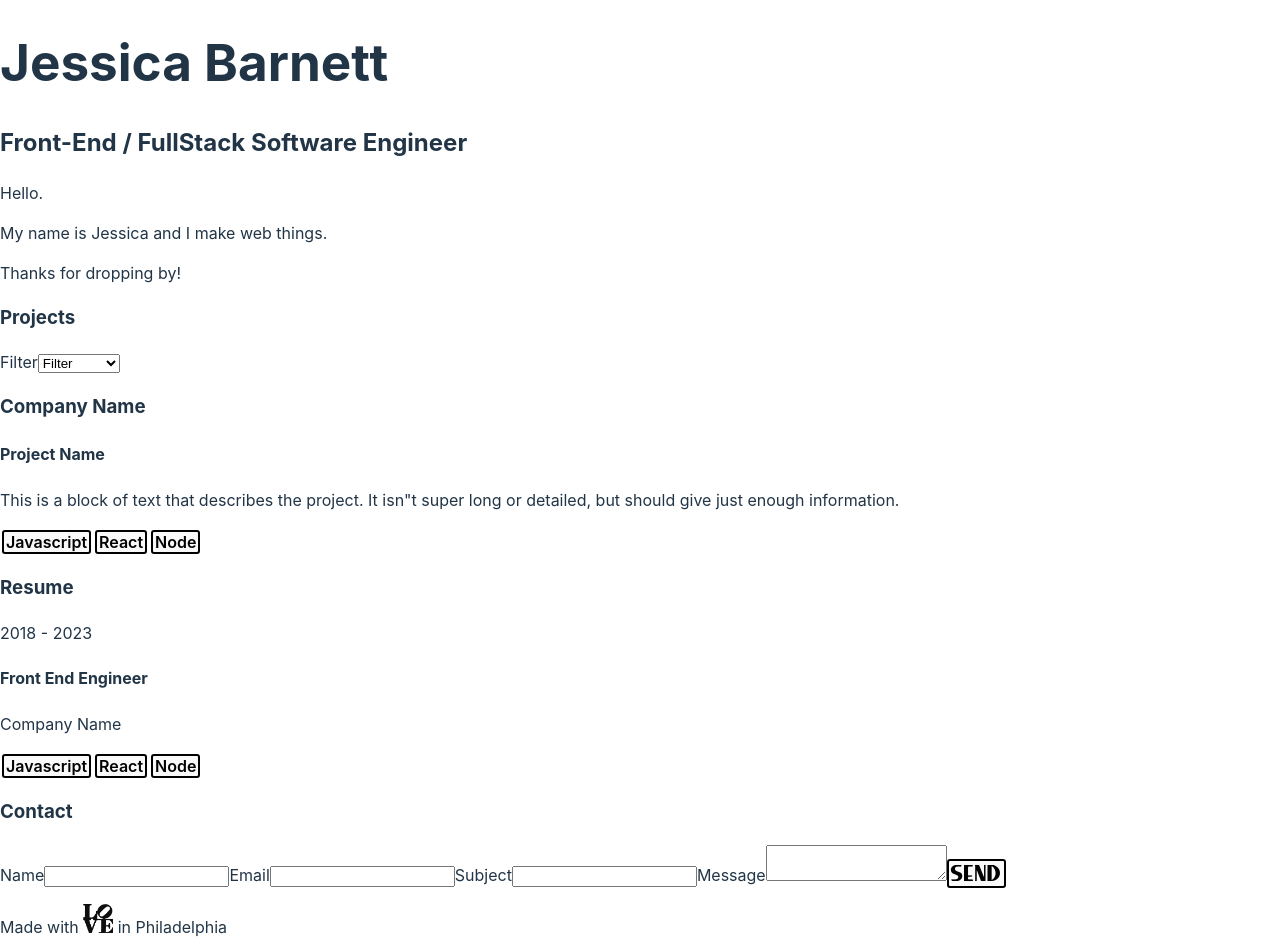
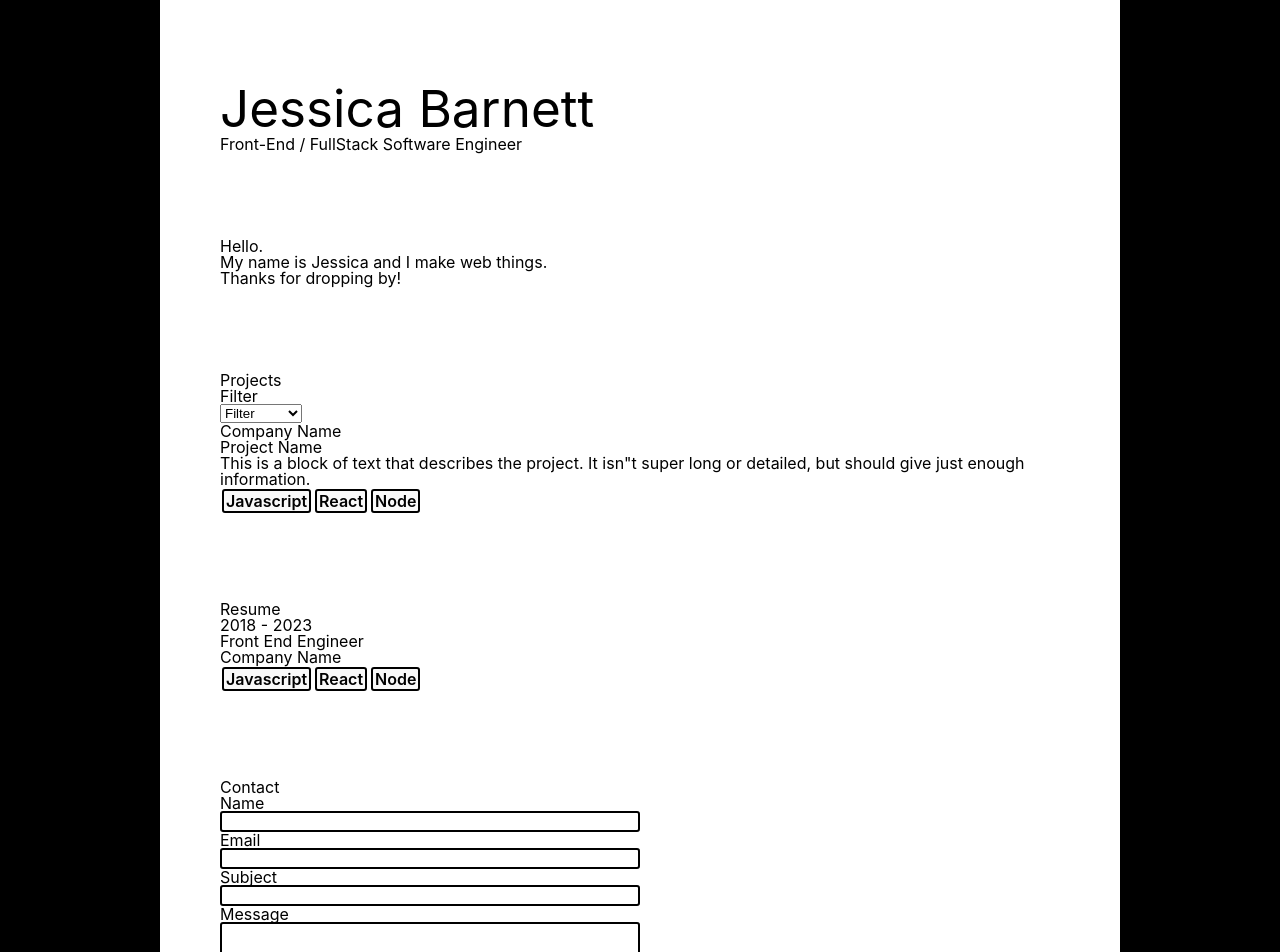
Before and after one commit to JessicaBarnett/JessicaBarnett.github.io, a React (Vite) app in the folder app/: page / in a window 1280 px wide. Shown: the top 952 px of the page. Built offline with nearby package versions, Linux system fonts and the light colour scheme.

Commit message:
broke apart the variables file because I didn't realize sass variable imports are namespaced now.

```diff
--- a/app/src/App.css
+++ b/app/src/App.css
@@ -1,3 +1,57 @@
+/* http://meyerweb.com/eric/tools/css/reset/
+   v2.0 | 20110126
+   License: none (public domain)
+*/
+html, body, div, span, applet, object, iframe,
+h1, h2, h3, h4, h5, h6, p, blockquote, pre,
+a, abbr, acronym, address, big, cite, code,
+del, dfn, em, img, ins, kbd, q, s, samp,
+small, strike, strong, sub, sup, tt, var,
+b, u, i, center,
+dl, dt, dd, ol, ul, li,
+fieldset, form, label, legend,
+table, caption, tbody, tfoot, thead, tr, th, td,
+article, aside, canvas, details, embed,
+figure, figcaption, footer, header, hgroup,
+menu, nav, output, ruby, section, summary,
+time, mark, audio, video {
+  margin: 0;
+  padding: 0;
+  border: 0;
+  font-size: 100%;
+  font: inherit;
+  vertical-align: baseline;
+}
+
+/* HTML5 display-role reset for older browsers */
+article, aside, details, figcaption, figure,
+footer, header, hgroup, menu, nav, section {
+  display: block;
+}
+
+body {
+  line-height: 1;
+}
+
+ol, ul {
+  list-style: none;
+}
+
+blockquote, q {
+  quotes: none;
+}
+
+blockquote:before, blockquote:after,
+q:before, q:after {
+  content: "";
+  content: none;
+}
+
+table {
+  border-collapse: collapse;
+  border-spacing: 0;
+}
+
 /**************
     FONTS
 ***************/
@@ -55,8 +109,56 @@ i {
   color: white;
 }
 
+/**************
+    FORMS
+***************/
+form {
+  max-width: 50%;
+}
+
+label {
+  display: block;
+}
+
+input {
+  display: block;
+  border: 2px solid black;
+  border-radius: 3px;
+  width: 100%;
+}
+
+textarea {
+  display: block;
+  border: 2px solid black;
+  border-radius: 3px;
+  width: 100%;
+  min-height: 250px;
+}
+
+/**************
+    SELECT
+***************/
 * {
   box-sizing: border-box;
+}
+
+#root {
+  width: 100%;
+  background-color: #000;
+}
+
+.page {
+  background-color: #FFF;
+  width: 100%;
+  color: #000;
+  padding: 80px 60px;
+}
+@media (min-width: 480px) {
+  .page {
+    width: 95%;
+    max-width: 960px;
+    margin: 0 auto;
+  }
 }
 
 /**************
@@ -82,4 +184,11 @@ table {
   border: 1px solid black;
 }
 
+/**************
+    SECTION
+***************/
+section {
+  margin-bottom: 86px;
+}
+
 /*# sourceMappingURL=App.css.map */
--- a/app/src/App.tsx
+++ b/app/src/App.tsx
@@ -3,25 +3,25 @@ import "./App.css"
 function App() {
 
   return (
-    <>
+      <div className="page">
 
-      <div className="title">
+        <section className="title">
           <h1 className="h-title-1">Jessica Barnett</h1>
           <h2 className="h-title-2">Front-End / FullStack Software Engineer</h2>
-      </div>
+        </section>
 
 
 
 
-      <div className="about">
+        <section className="about">
           <p className="h-deco-1">Hello.</p>
           <p className="h-deco-2">My name is Jessica and I make web things.</p>
           <p className="h-deco-3">Thanks for dropping by!</p>
-      </div>
+        </section>
 
 
 
-      <div className="projects">
+        <section className="projects">
           <h3 className="h-section-1">Projects</h3>
           <label htmlFor="filterProjects">Filter</label>
           <select name="filterProjects" id="filterProjects">
@@ -43,13 +43,13 @@ function App() {
           </div>
           {/* End Project Component */}
 
-      </div>
+        </section>
 
 
 
 
 
-      <div className="resume">
+        <section className="resume">
           <h3 className="h-section-1">Resume</h3>
 
           {/* Begin Experience Component */}
@@ -63,12 +63,12 @@ function App() {
           </div>
           {/* End Experience Component */}
 
-      </div>
+        </section>
 
 
 
 
-      <div className="contact">
+        <section className="contact">
           <h3 className="h-section-1">Contact</h3>
 
           {/* Begin ContactForm Component */}
@@ -104,9 +104,9 @@ function App() {
             </a>
           </div>
 
-      </div>
+        </section>
 
-      <div className="footer">
+        <section className="footer">
           <table>
             <tr>
               <th>Language</th>
@@ -130,9 +130,9 @@ function App() {
             <button className="btn-2" type="button">Source</button>
           </a>
           <p>Code for this website is available for review on Github.  It took [time] to construct from start to finish.  Build with React, Vite, and sass. </p>
+        </section>
+
       </div>
-
-    </>
   )
 }
 
--- a/app/stylesheets/App.scss
+++ b/app/stylesheets/App.scss
@@ -1,12 +1,33 @@
-// @use "./reset.css";
-@use "./_variables.scss";
-@use "./_utilities.scss";
+@use "./reset.css";
+@use "./variables/_colors.scss" as c;
+@use "./variables/_breakpoints.scss" as bp;
+@use "./variables/_variables.scss" as v;
+@use "./utils" as u;
 @use "./_typography.scss";
 @use "./_forms.scss";
 
 * {
   box-sizing: border-box;
 }
+
+#root {
+  width: 100%;
+  background-color: c.$black;
+}
+
+.page {
+  background-color: c.$white;
+  width: 100%;
+  color: c.$black;
+  padding: 80px 60px;
+
+  @include u.respond-to(bp.$small) {
+    width: 95%;
+    max-width: v.$page-max-width;
+    margin: 0 auto;
+  }
+}
+
 
 /**************
     IMAGES
@@ -32,3 +53,12 @@ table {
   border-collapse: collapse;
   border: 1px solid black;
 }
+
+
+/**************
+    SECTION
+***************/
+
+section {
+  margin-bottom: 86px;
+}
--- a/app/stylesheets/_forms.scss
+++ b/app/stylesheets/_forms.scss
@@ -0,0 +1,35 @@
+
+/**************
+    FORMS
+***************/
+
+form {
+    max-width: 50%;
+}
+
+label {
+    display: block;
+}
+
+input {
+    display: block;
+    border: 2px solid black;
+    border-radius: 3px;
+    width: 100%;
+}
+
+textarea {
+    display: block;
+    border: 2px solid black;
+    border-radius: 3px;
+    width: 100%;
+    min-height: 250px;
+}
+
+/**************
+    SELECT
+***************/
+
+select {}
+
+option {}
--- /dev/null
+++ b/app/stylesheets/variables/_breakpoints.scss
@@ -0,0 +1,5 @@
+$small: 480px;
+$medium: 769px;
+$wide: 1280px;
+$extra-wide: 1440px;
+$hd: 1920px;
--- a/app/stylesheets/_variables.scss
+++ b/app/stylesheets/variables/_colors.scss
@@ -3,6 +3,5 @@ $green: #82A900;
 $yellow: #EBE000;
 $orange: #EE6B0F;
 $pink: #E2006A;
-
 $black: #000;
 $white: #FFF;
--- /dev/null
+++ b/app/stylesheets/variables/_variables.scss
@@ -0,0 +1 @@
+$page-max-width: 960px;
```
Also changed, not shown: app/stylesheets/_utilities.scss (deleted, +0 -27 lines), app/stylesheets/_utils.scss (added, +14 -0 lines), 1 other file (tests, documents, lock files or other folders). Lines whose indentation alone changed are shown as unchanged.
